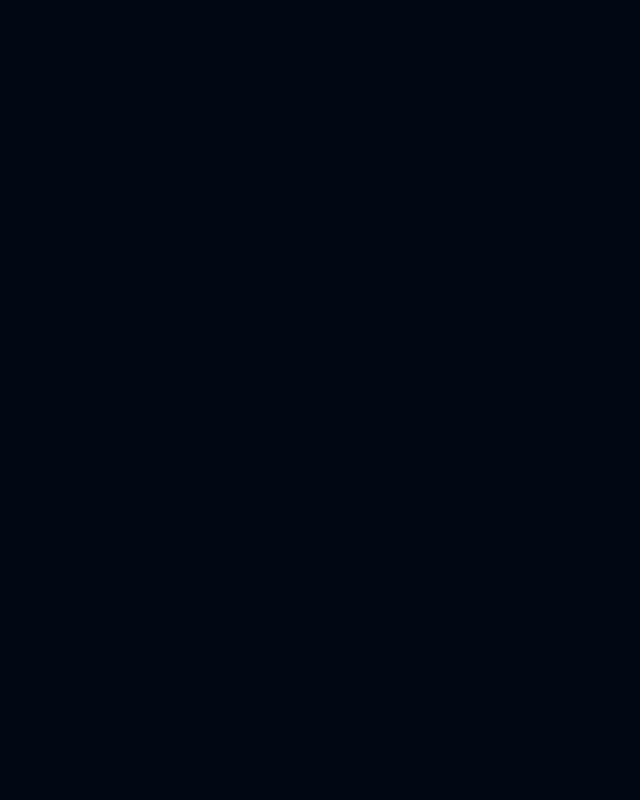
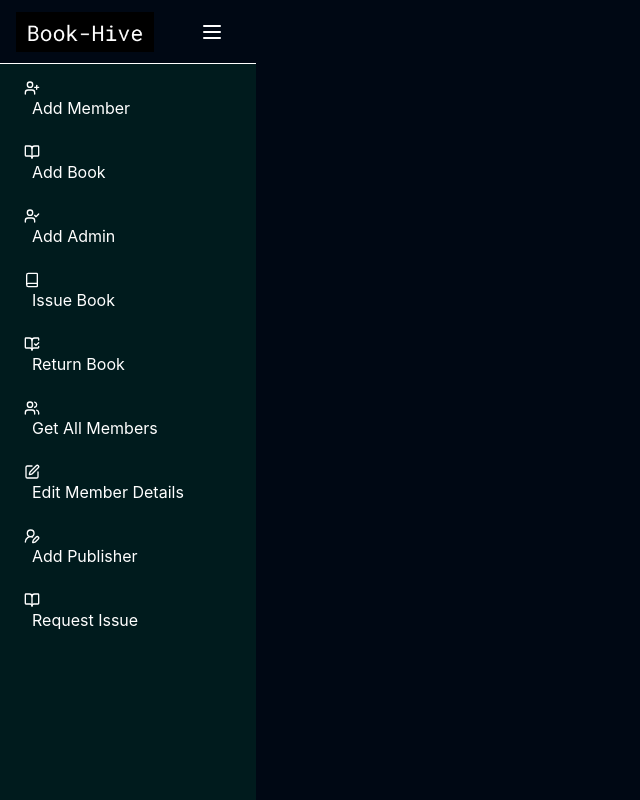
Before and after one commit to mohnish2908/book-hive, a React (Create React App) app: page /admin/requestissue in a window 1280 px wide. Before the commit this address had no page. Shown: the whole page, without its empty margins (0-640 px from the left). Built offline with nearby package versions, Linux system fonts and the light colour scheme.

Commit message:
new page issuerequest

```diff
--- a/src/App.js
+++ b/src/App.js
@@ -20,6 +20,7 @@ import Searchbooks from './dashboards/Membersidebarpages/Searchbooks';
 import Requestedbooks from './dashboards/Membersidebarpages/Requestedbooks';
 import Returnedbooks from './dashboards/Membersidebarpages/Returnedbooks';
 import Addpublisher from './dashboards/Adminsidebarpages/Addpublisher';
+import RequestIssue from './dashboards/Adminsidebarpages/RequestIssue';
 
 function App() {
   return (
@@ -45,7 +46,7 @@ function App() {
         <Route path='/member/requestedbooks' element={<Requestedbooks/>}/>
         <Route path='/member/returnedbooks' element={<Returnedbooks/>}/>
         <Route path='/admin/addpublisher' element={<Addpublisher/>}/>
-
+        <Route path='/admin/requestissue' element={<RequestIssue/>}/>
       </Routes>
     </div>
   );
--- a/src/components/Adminsidebar.jsx
+++ b/src/components/Adminsidebar.jsx
@@ -42,6 +42,7 @@ export default function Adminsidebar() {
                         <NavItem icon={Users} label="Get All Members" collapsed={collapsed} link="/admin/getallmembers" onClick={handleNavItemClick} />
                         <NavItem icon={Edit} label="Edit Member Details" collapsed={collapsed} link="/admin/editmemberdetails" onClick={handleNavItemClick} />
                         <NavItem icon={UserRoundPen} label="Add Publisher" collapsed={collapsed} link="/admin/addpublisher" onClick={handleNavItemClick} />
+                        <NavItem icon={BookOpen} label="Request Issue" collapsed={collapsed} link="/admin/requestissue" onClick={handleNavItemClick} />
                     </ul>
                 </nav>
             </div>
--- a/src/dashboards/Adminsidebarpages/Issuebook.jsx
+++ b/src/dashboards/Adminsidebarpages/Issuebook.jsx
@@ -15,13 +15,13 @@ const Issuebook = () => {
   const handleSubmit = async (e) => {
     e.preventDefault();
     try {
-      const url = `http://localhost:8080/admin/issueBook`;
+      const url = `http://localhost:8080/admin/issueBook/${memberId}/${adminId}`;
       const response = await fetch(url, {
         method: 'POST',
         headers: {
           'Content-Type': 'application/json',
         },
-        body: JSON.stringify({ bookId,memberId, adminId }),
+        body: JSON.stringify({ bookId}),
       });
       const d = await response.json();
       console.log(d);
--- /dev/null
+++ b/src/dashboards/Adminsidebarpages/RequestIssue.jsx
@@ -0,0 +1,16 @@
+import React, { useState } from 'react';
+import Adminsidebar from '../../components/Adminsidebar';
+import { useLocation } from 'react-router-dom';
+
+const RequestIssue = () => {
+    const location = useLocation();
+    const { data } = location.state || {};
+    console.log(data);
+  return (
+    <div>
+      <Adminsidebar data={data} />
+    </div>
+  )
+}
+
+export default RequestIssue
```
